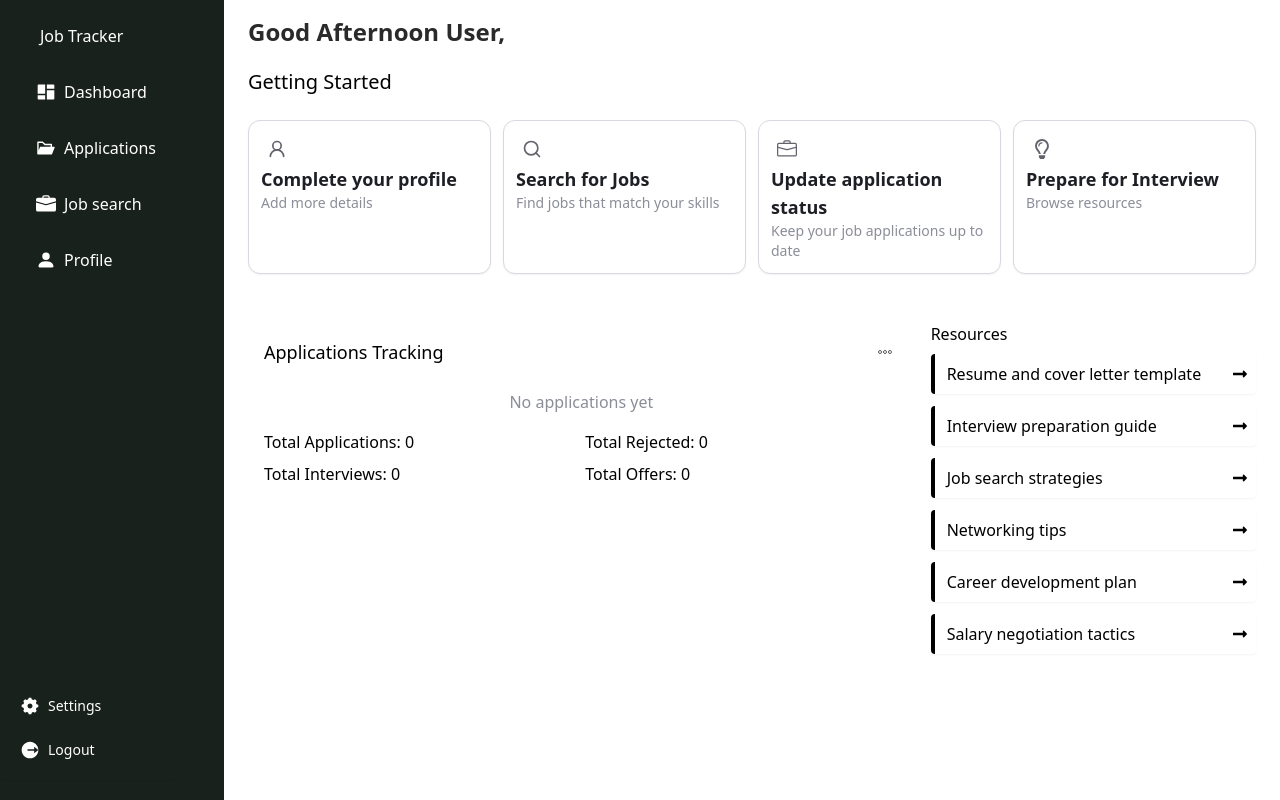
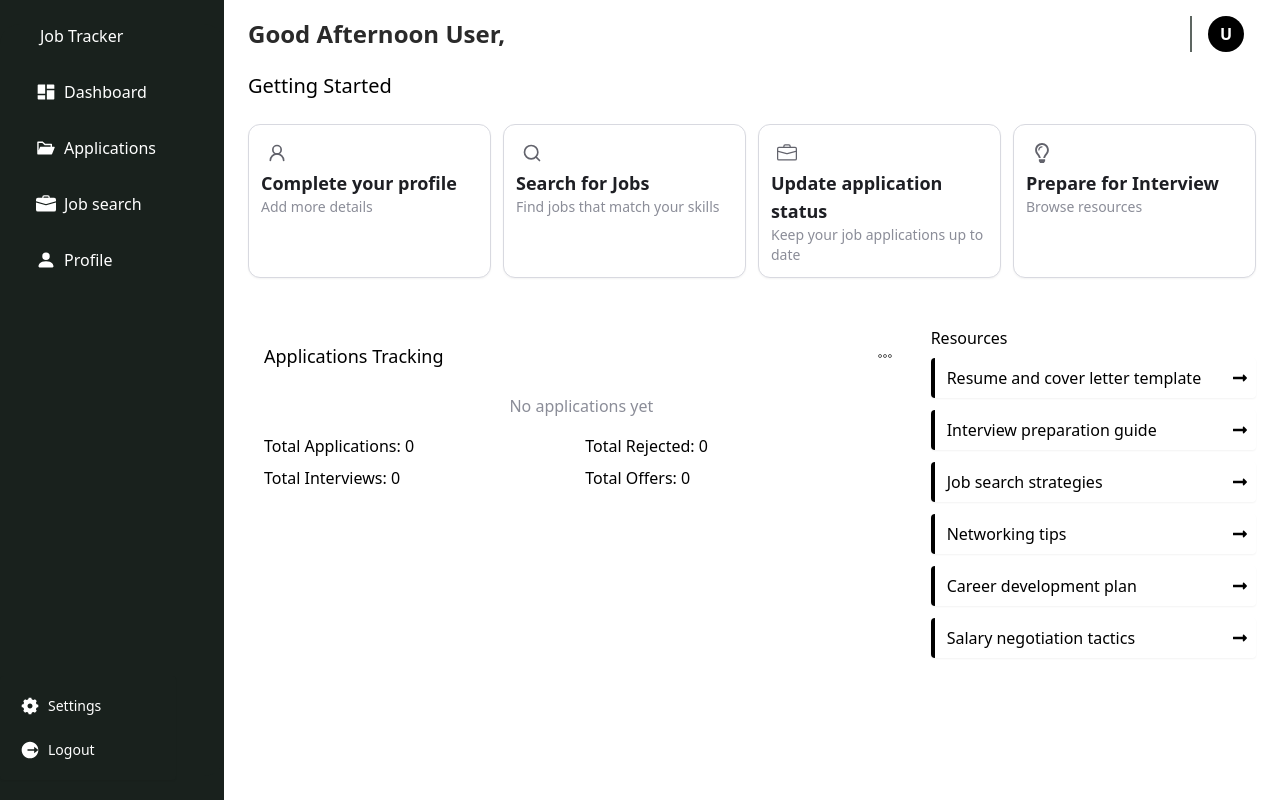
Before and after one commit to npoludasu/jobflow-dashboard, a React (Vite) app: page /dashboard in a window 1280 px wide. Built offline with nearby package versions, Linux system fonts and the light colour scheme.

Commit message:
Added profile avatar displaying the first character of the username on dashboard page

```diff
--- a/src/pages/Dashboard.jsx
+++ b/src/pages/Dashboard.jsx
@@ -106,7 +106,10 @@ const Dashboard = () => {
         <h1 className="font-bold text-[#2A2A2A] text-xl lg:text-2xl">
           {getGreeting()} {userName || "User"},
         </h1>
-        <div className="gap-2 items-center border-l-2 border-[#5D6661] pl-4 hidden lg:flex">
+        <div className="gap-3 items-center border-l-2 border-[#5D6661] pl-4 hidden lg:flex">
+          <div className="w-9 h-9 rounded-full bg-black text-white flex items-center justify-center font-semibold">
+            {userName?.charAt(0)?.toUpperCase() || "U"}
+          </div>
           <div>
             <p className="text-[12px]">{userName}</p>
             <p className="text-[12px]">{userEmail}</p>
```
